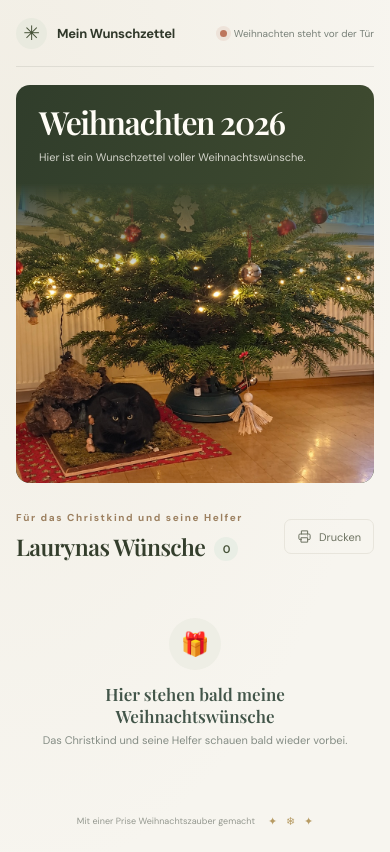
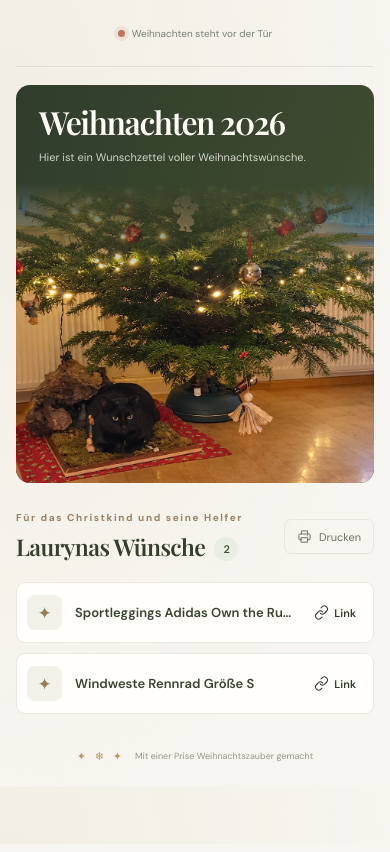
Before and after one commit to lauryna99/Wunschzettel2026, a plain HTML site: page index.html in a window 390 px wide. Drawn offline with nearby package versions, Linux system fonts and the light colour scheme.

Commit message:
Add files via upload

```diff
--- a/app.js
+++ b/app.js
@@ -1,7 +1,12 @@
 const WISHES = [
-  // Add wishes here; url is optional.
-  // { name: "Ein kuscheliger Schal", url: "https://example.com" },
-  // { name: "Ein Buch" },
+  {
+    name: "Sportleggings Adidas Own the Run Größe M schwarz",
+    url: "https://www.intersport.de/p/adidas-damen-tights-own-the-run-full-length-p1149174?articleId=a102106934",
+  },
+  {
+    name: "Windweste Rennrad Größe S",
+    url: "https://straede.cc/products/fahrradweste-damen-vest-women?variant=45516477628683",
+  },
 ];
 
 const wishList = document.querySelector("#wish-list");
--- a/index.html
+++ b/index.html
@@ -59,8 +59,8 @@
       </main>
 
       <footer class="footer">
+        <span aria-hidden="true">✦ &nbsp; ❄ &nbsp; ✦</span>
         <span>Mit einer Prise Weihnachtszauber gemacht</span>
-        <span aria-hidden="true">✦ &nbsp; ❄ &nbsp; ✦</span>
       </footer>
     </div>
   </body>
--- a/styles.css
+++ b/styles.css
@@ -370,7 +370,7 @@ button {
   font-size: 10px;
 }
 
-.footer span:last-child {
+.footer span:first-child {
   color: #b79b64;
   font-size: 11px;
 }
@@ -409,10 +409,11 @@ button {
 
   .topbar {
     height: 67px;
+    justify-content: center;
   }
 
   .brand {
-    font-size: 13px;
+    display: none;
   }
 
   .season-note {
```
